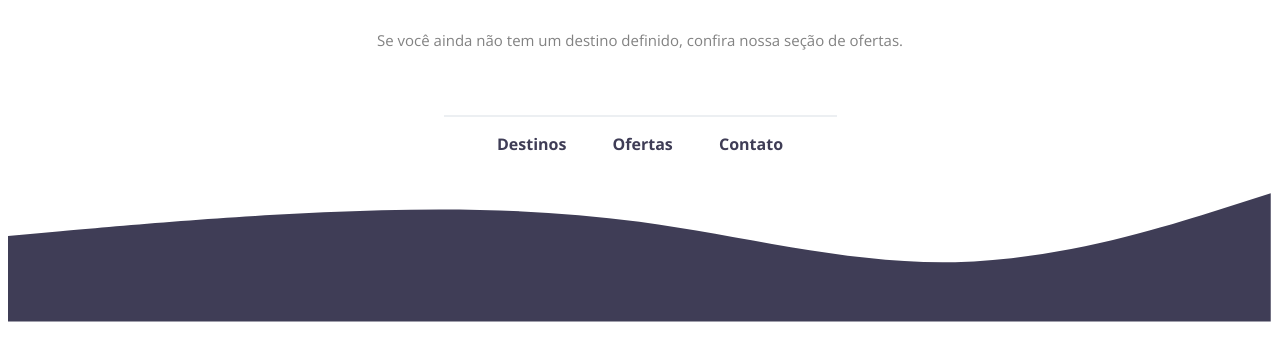
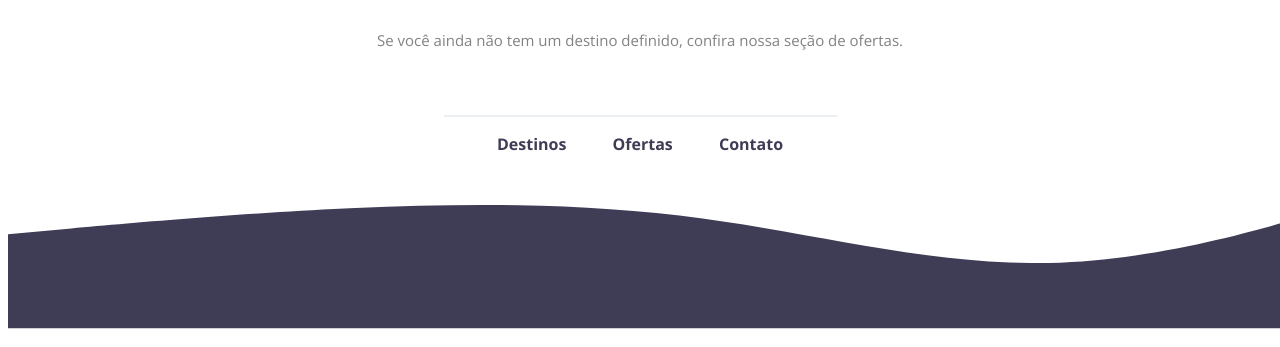
Before and after one commit to jhcxrrea/layout02, a plain HTML site: page index.html in a window 1280 px wide. Shown: the part 453-800 px from the top of the page. Drawn offline with nearby package versions, Linux system fonts and the light colour scheme.

Commit message:
Update style.css

```diff
--- a/style.css
+++ b/style.css
@@ -43,7 +43,7 @@ p span {
 
 #wave{
   position: fixed;
-  max-width: 100%;
+  max-width: 110%;
   height: 200px;
 }
 
```
